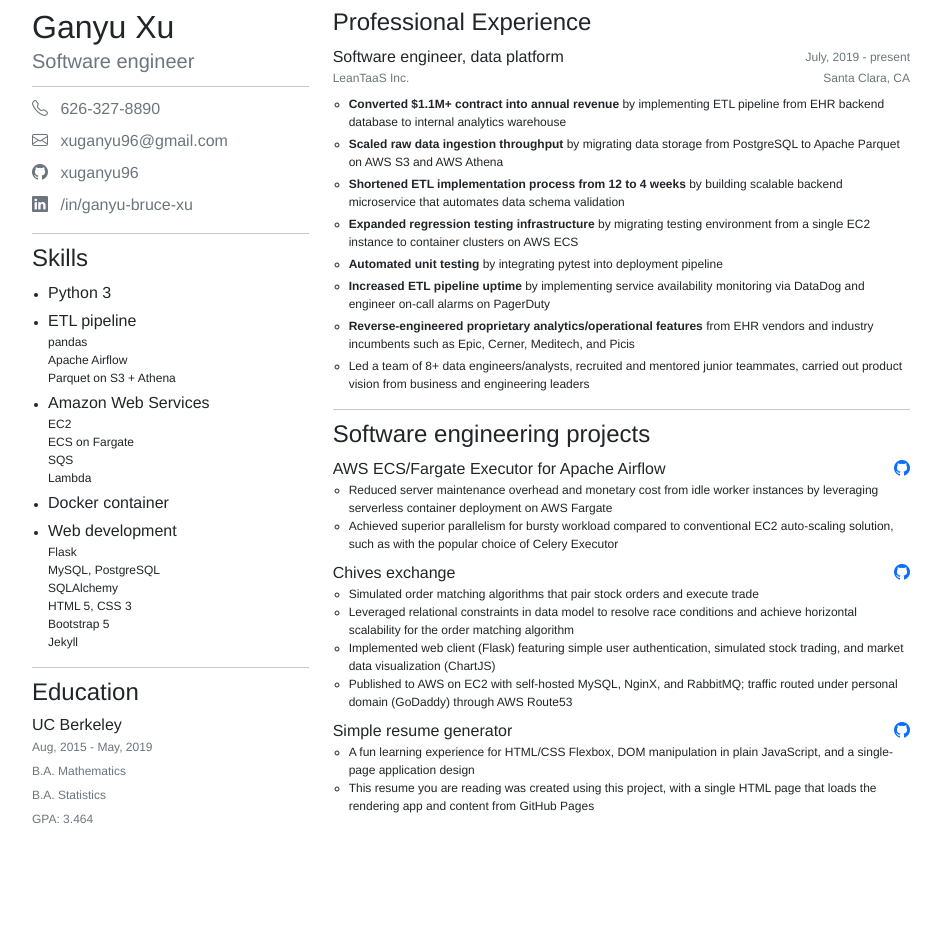
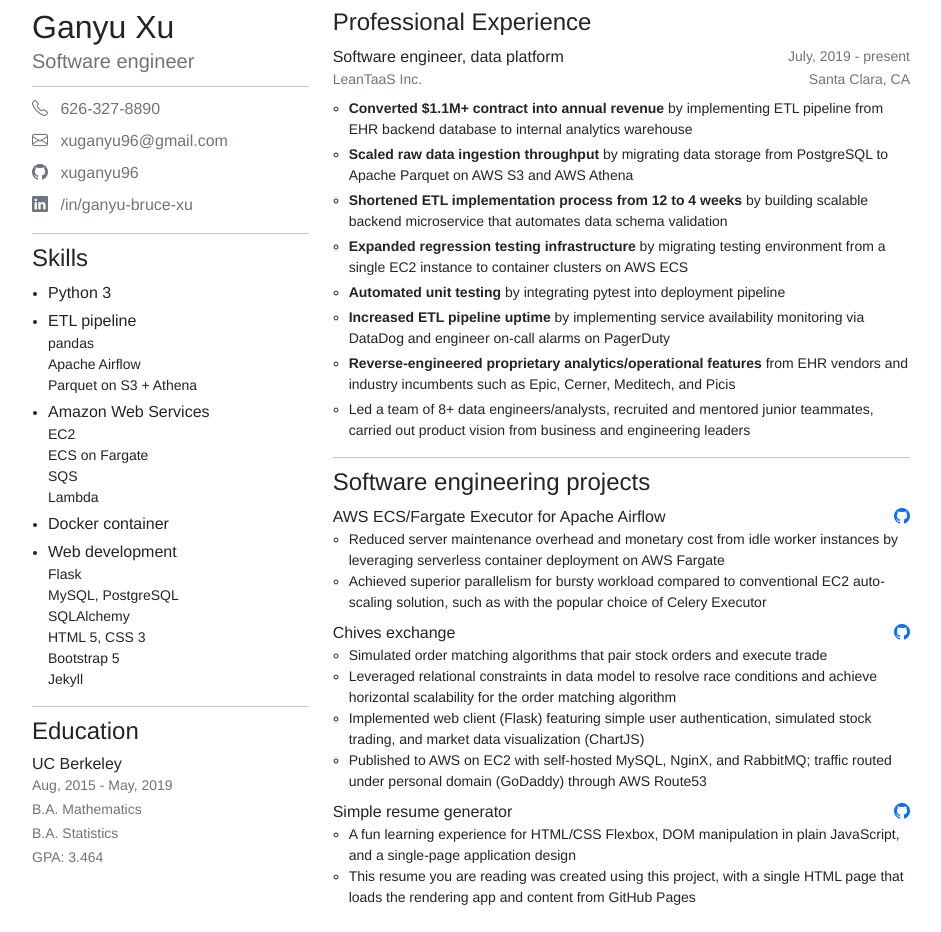
Before and after one commit to xuganyu96/asymmetric-two-columns, a Jekyll site: the page built from index.html, in a window 1280 px wide. Shown: the whole page, without its empty margins (169-1110 px from the left). Built offline with Jekyll 4.4.1, drawn with Linux system fonts in a browser that asks for light colours; nearby versions of some CDN libraries; before the commit the page ends 900 px from its top, so only the background shows below that.

Commit message:
Adjust small font-size in print

```diff
--- a/assets/style.css
+++ b/assets/style.css
@@ -7,7 +7,7 @@
 }
 
 .small {
-    font-size: 12px;
+    font-size: 0.875rem;
 }
 
 ul {
@@ -32,4 +32,8 @@
     flex: 0 0 auto;
     width: 66.66666666%;
   }
+
+  .small {
+    font-size: 12px;
+  }
 }
```
